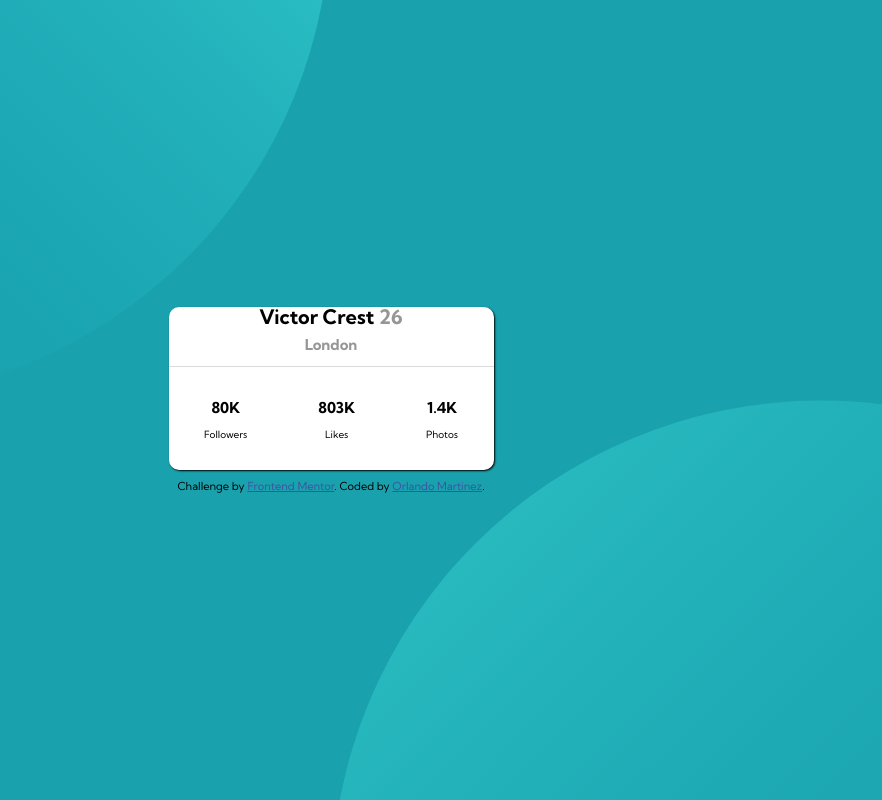
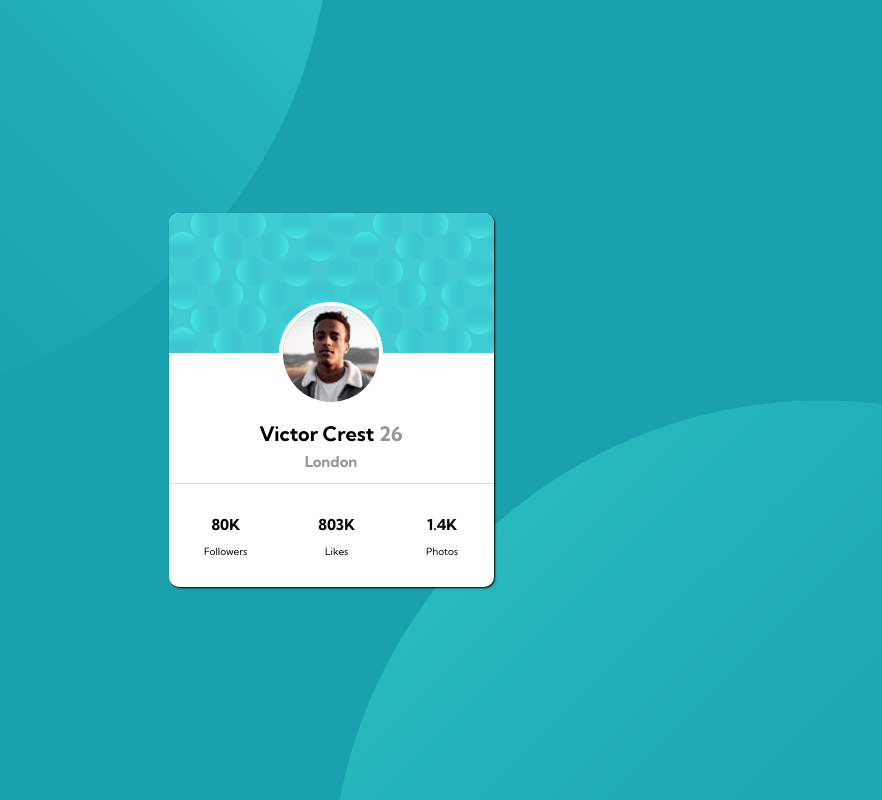
Before and after one commit to orlandomartinezdeveloper/Card-FrontendMentor, a plain HTML site: page index.html in a window 1280 px wide. Shown: the whole page, without its empty margins (309-1191 px from the left). Drawn offline with nearby package versions, Linux system fonts and the light colour scheme; files that its build step writes are made by us from their sources; the site is published under a folder, as on GitHub Pages, so addresses that start at the root find nothing.

Commit message:
Update v2

```diff
--- a/css/style.scss
+++ b/css/style.scss
@@ -95,4 +95,5 @@ body {
 
 .attribution {
     padding-top: 1rem;
+    display:none;
 }
--- a/index.html
+++ b/index.html
@@ -26,11 +26,11 @@
   <div class="container">
     <div class="card">
       <section class="flowers">
-        <img src="/images/bg-pattern-card.svg" alt="" srcset="">
+        <img src="images/bg-pattern-card.svg" alt="" srcset="">
       </section>
 
       <section class="foto">
-        <img src="/images/image-victor.jpg" class='fotoGrafia'>
+        <img src="images/image-victor.jpg" class='fotoGrafia'>
       </section>
 
       <section class="userAge">
```
